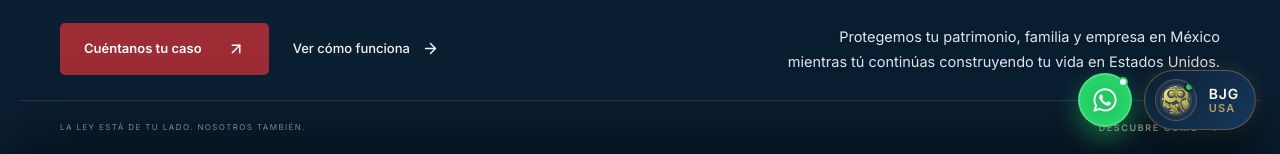
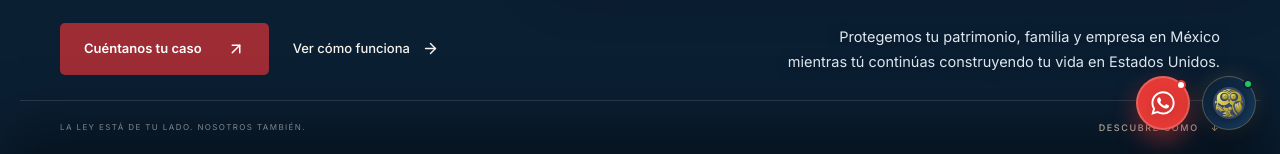
Before and after one commit to karlozvx25/BJG-USA, a React (Vite) app: page / in a window 1280 px wide. Shown: the part 646-800 px from the top of the page. Built offline with nearby package versions, Linux system fonts and the light colour scheme.

Commit message:
style(chat): cambiar whatsapp a rojo y dejar toggle de chatbot solo con icono circular

```diff
--- a/src/Chatbot.css
+++ b/src/Chatbot.css
@@ -12,13 +12,13 @@
   width: 54px;
   height: 54px;
   border-radius: 50%;
-  background: #25d366;
+  background: #e53935;
   color: #ffffff;
   display: flex;
   align-items: center;
   justify-content: center;
   text-decoration: none;
-  box-shadow: 0 10px 25px rgba(37, 211, 102, 0.45), 0 4px 12px rgba(0, 0, 0, 0.25);
+  box-shadow: 0 10px 25px rgba(229, 57, 53, 0.45), 0 4px 12px rgba(0, 0, 0, 0.25);
   transition: all 0.3s cubic-bezier(0.16, 1, 0.3, 1);
   position: relative;
   border: 2px solid rgba(255, 255, 255, 0.2);
@@ -26,8 +26,8 @@
 
 .bjg-whatsapp-toggle:hover {
   transform: translateY(-3px) scale(1.06);
-  background: #20ba5a;
-  box-shadow: 0 14px 30px rgba(37, 211, 102, 0.55), 0 6px 16px rgba(0, 0, 0, 0.35);
+  background: #d32f2f;
+  box-shadow: 0 14px 30px rgba(229, 57, 53, 0.55), 0 6px 16px rgba(0, 0, 0, 0.35);
   color: #ffffff;
 }
 
@@ -45,46 +45,47 @@
   height: 10px;
   background: #ffffff;
   border-radius: 50%;
-  border: 2px solid #25d366;
+  border: 2px solid #e53935;
 }
 
 .bjg-chatbot-toggle {
+  width: 54px;
+  height: 54px;
+  border-radius: 50%;
+  padding: 0;
   display: flex;
   align-items: center;
-  gap: 12px;
+  justify-content: center;
   background: linear-gradient(135deg, #0b1f33 0%, #17395c 100%);
   border: 1px solid rgba(184, 154, 98, 0.4);
-  border-radius: 50px;
-  padding: 8px 16px 8px 10px;
   color: #f6f3ed;
   cursor: pointer;
   box-shadow: 0 10px 30px rgba(0, 0, 0, 0.4), 0 0 20px rgba(184, 154, 98, 0.2);
   transition: all 0.3s cubic-bezier(0.16, 1, 0.3, 1);
   outline: none;
+  position: relative;
 }
 
 .bjg-chatbot-toggle:hover {
-  transform: translateY(-3px) scale(1.02);
+  transform: translateY(-3px) scale(1.06);
   border-color: rgba(184, 154, 98, 0.8);
   box-shadow: 0 14px 35px rgba(0, 0, 0, 0.5), 0 0 25px rgba(184, 154, 98, 0.35);
 }
 
 .bjg-chatbot-toggle-icon {
-  width: 42px;
-  height: 42px;
+  width: 100%;
+  height: 100%;
   border-radius: 50%;
-  background: rgba(255, 255, 255, 0.08);
-  border: 1px solid rgba(184, 154, 98, 0.3);
+  background: transparent;
   display: flex;
   align-items: center;
   justify-content: center;
-  overflow: hidden;
   position: relative;
 }
 
 .bjg-chatbot-toggle-icon img {
   width: 32px;
-  height: auto;
+  height: 32px;
   object-fit: contain;
   filter: drop-shadow(0 2px 4px rgba(0, 0, 0, 0.3));
 }
@@ -98,30 +99,6 @@
   background: #22c55e;
   border-radius: 50%;
   border: 2px solid #0b1f33;
-}
-
-.bjg-chatbot-toggle-text {
-  display: flex;
-  flex-direction: column;
-  text-align: left;
-  line-height: 1.15;
-}
-
-.bjg-chatbot-toggle-title {
-  font-size: 14px;
-  font-weight: 700;
-  letter-spacing: 0.8px;
-  color: #ffffff;
-  display: block;
-}
-
-.bjg-chatbot-toggle-sub {
-  font-size: 11px;
-  font-weight: 700;
-  color: #b89a62;
-  letter-spacing: 1.2px;
-  text-transform: uppercase;
-  display: block;
 }
 
 /* Chat Window Modal */
@@ -526,13 +503,23 @@
 
 /* Responsive adjustments */
 @media (max-width: 480px) {
-  .bjg-chatbot-toggle {
+  .bjg-floating-actions {
     bottom: 16px;
     right: 16px;
-    padding: 6px 12px 6px 8px;
+    gap: 10px;
   }
-  .bjg-chatbot-toggle-text {
-    display: none;
+  .bjg-whatsapp-toggle,
+  .bjg-chatbot-toggle {
+    width: 48px;
+    height: 48px;
+  }
+  .bjg-whatsapp-svg {
+    width: 24px;
+    height: 24px;
+  }
+  .bjg-chatbot-toggle-icon img {
+    width: 28px;
+    height: 28px;
   }
   .bjg-chat-window {
     bottom: 0;
--- a/src/Chatbot.tsx
+++ b/src/Chatbot.tsx
@@ -302,14 +302,11 @@ export default function Chatbot() {
           className="bjg-chatbot-toggle"
           onClick={() => setIsOpen(!isOpen)}
           aria-label="Abrir Asistente Jurídico BJG"
+          title="Abrir Asistente Jurídico BJG"
         >
           <div className="bjg-chatbot-toggle-icon">
             <img src="/buhologo.svg" alt="Búho BJG" />
             <span className="bjg-chatbot-toggle-badge" />
-          </div>
-          <div className="bjg-chatbot-toggle-text">
-            <span className="bjg-chatbot-toggle-title">BJG</span>
-            <span className="bjg-chatbot-toggle-sub">USA</span>
           </div>
         </button>
       </div>
```
